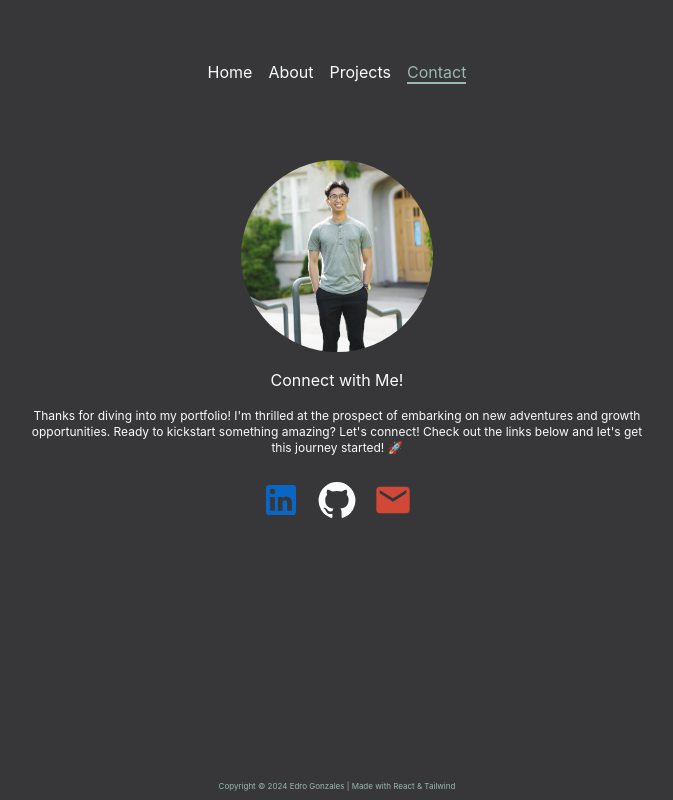
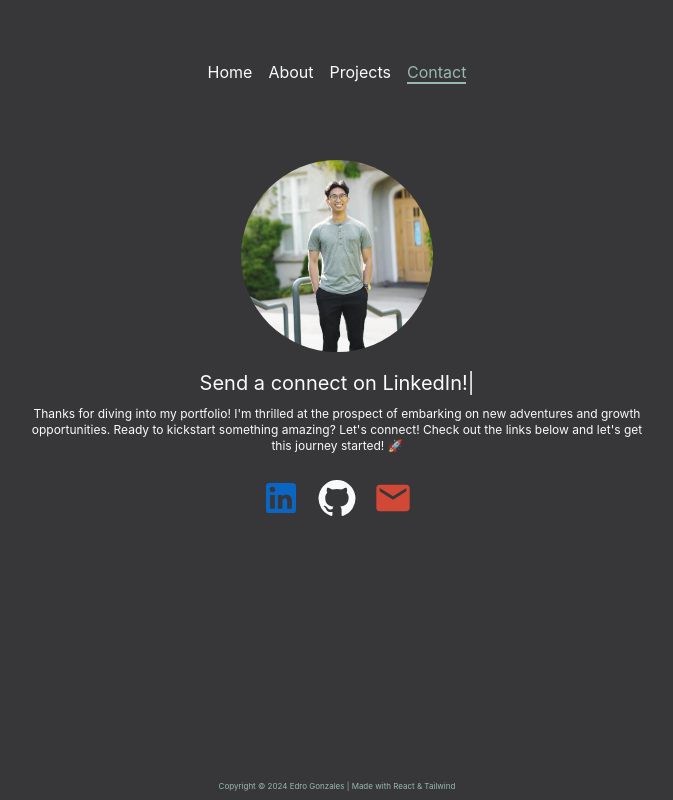
Before and after one commit to Nog-bs/portfolio-2024, a React (Create React App) app: page /contact in a window 1280 px wide. Shown: the whole page, without its empty margins (303-976 px from the left). Built offline with nearby package versions, Linux system fonts and the light colour scheme.

Commit message:
feat (contact): add sendoff message animation

```diff
--- a/src/components/Contact.js
+++ b/src/components/Contact.js
@@ -1,5 +1,6 @@
 import React from "react";
 import LinkedInIcon from "@mui/icons-material/LinkedIn";
+import { TypeAnimation } from "react-type-animation";
 import GitHubIcon from "@mui/icons-material/GitHub";
 import EmailIcon from "@mui/icons-material/Email";
 import profilePic from "../assets/images/edro-profile.PNG";
@@ -13,7 +14,24 @@ const Contact = () => {
                 src={profilePic}
                 alt="profile"
             />
-            <h1 className="inline-block mb-4">Connect with Me!</h1>
+            <div className="mb-2">
+                <TypeAnimation
+                    sequence={[
+                        "Connect with me!",
+                        1500,
+                        "Send a connect on LinkedIn!",
+                        1500,
+                        "Email me!",
+                        1500,
+                        "Visit my GitHub!",
+                        1500,
+                    ]}
+                    wrapper="span"
+                    speed={50}
+                    style={{ fontSize: "1.25rem" }}
+                    repeat={Infinity}
+                />
+            </div>
             <p className="text-xs w-full md:w-1/2 text-center">
                 Thanks for diving into my portfolio! I'm thrilled at the
                 prospect of embarking on new adventures and growth
```
